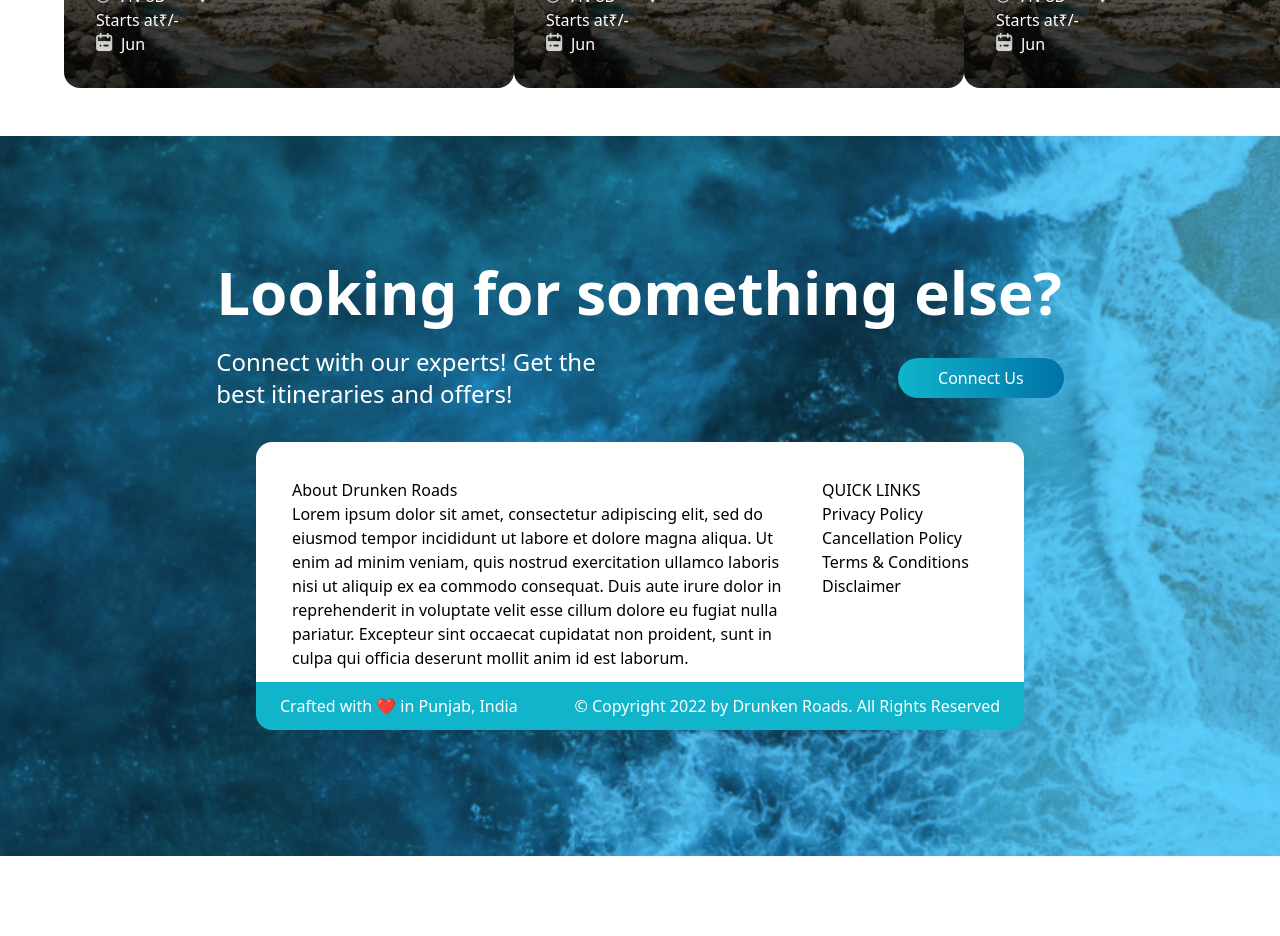
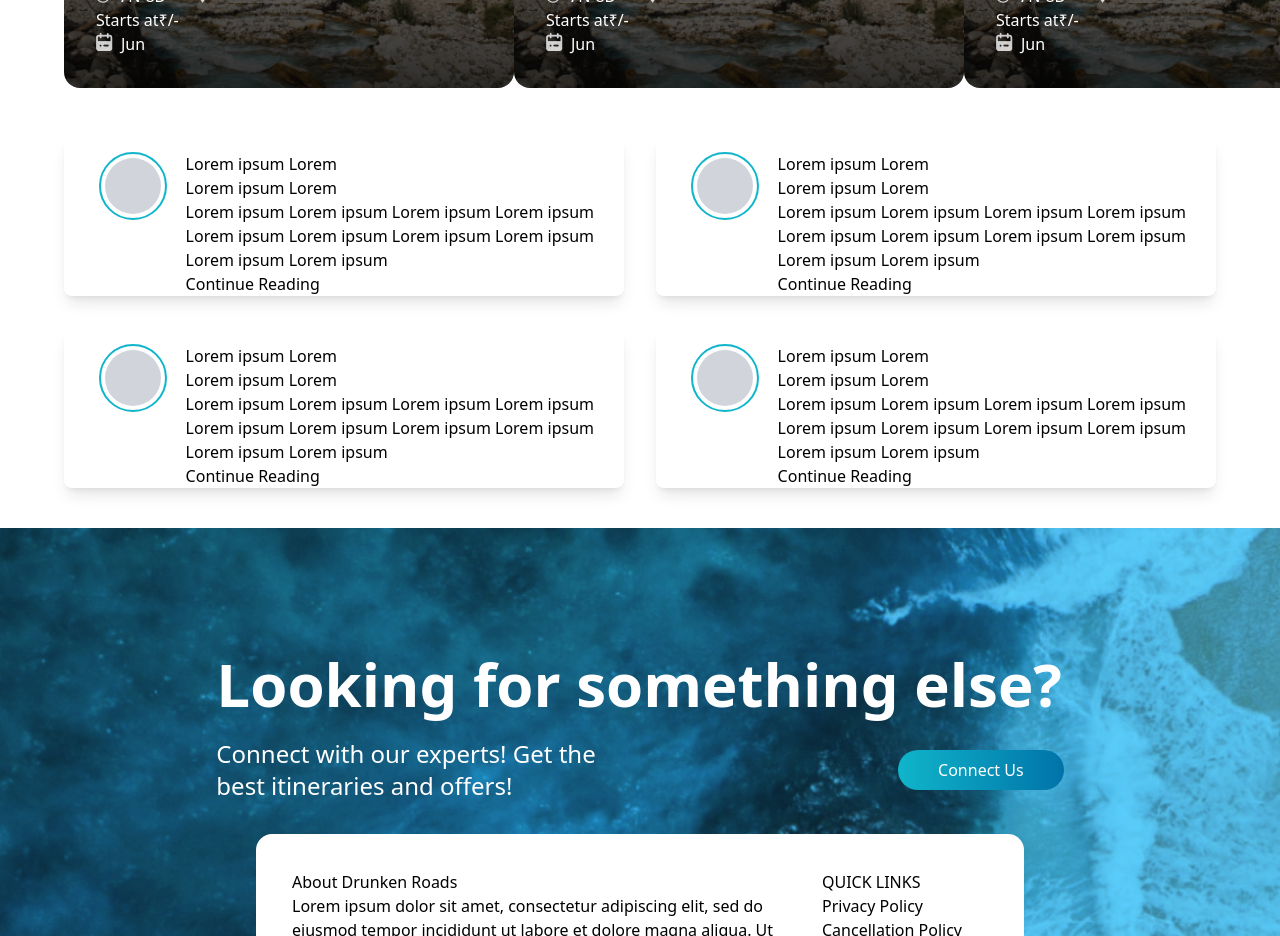
Before and after one commit to thekamalkashyap/drunken-frontend, a Next.js app: page /page in a window 1280 px wide. Shown: the part 1680-2616 px from the top of the page. Before the commit the page ends 2536 px from the top, so only its background shows below. Built offline with nearby package versions, Linux system fonts and the light colour scheme.

Commit message:
testimonial

```diff
--- a/components/Page/Testimonial.jsx
+++ b/components/Page/Testimonial.jsx
@@ -1,7 +1,35 @@
 export default () => {
-  return <div></div>;
+  return (
+    <div className="my-10 px-16 gap-8 flex-wrap flex justify-evenly items-center">
+      <Card />
+      <Card />
+      <Card />
+      <Card />
+    </div>
+  );
 };
 
-const card = () => {
-    return
+const Card = () => {
+  return (
+    <div className="shadow-lg h-40 w-[35rem] p-4 rounded-lg bg-white flex">
+      <div className="flex-1 flex justify-center">
+        <div className=" border-2 h-fit w-fit p-1 rounded-full border-[#10B5CB]">
+          <figure className="bg-gray-300 h-14 w-14 rounded-full"></figure>
+        </div>
+      </div>
+      <div className="flex-[4]">
+        <div>
+          <h4>Lorem ipsum Lorem</h4>
+          <p>Lorem ipsum Lorem</p>
+        </div>
+        <p>
+          Lorem ipsum Lorem ipsum Lorem ipsum Lorem ipsum Lorem ipsum Lorem
+          ipsum Lorem ipsum Lorem ipsum Lorem ipsum Lorem ipsum
+        </p>
+        <div>
+          <button>Continue Reading</button>
+        </div>
+      </div>
+    </div>
+  );
 };
--- a/components/Page/index.js
+++ b/components/Page/index.js
@@ -1,4 +1,5 @@
 import Hero from "./Hero";
 import Upcoming from "./Upcoming";
 import International from "./International";
-export { Hero, Upcoming ,International};
+import Testimonial from "./Testimonial";
+export { Hero, Upcoming ,International,Testimonial};
--- a/pages/page.jsx
+++ b/pages/page.jsx
@@ -1,10 +1,11 @@
-import { Hero, Upcoming, International } from "@/components/Page";
+import { Hero, Upcoming, International, Testimonial } from "@/components/Page";
 export default () => {
   return (
     <div>
       <Hero />
       <Upcoming />
       <International />
+      <Testimonial/>
     </div>
   );
 };
```
